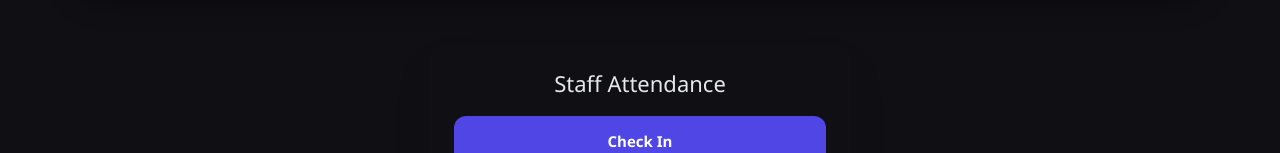
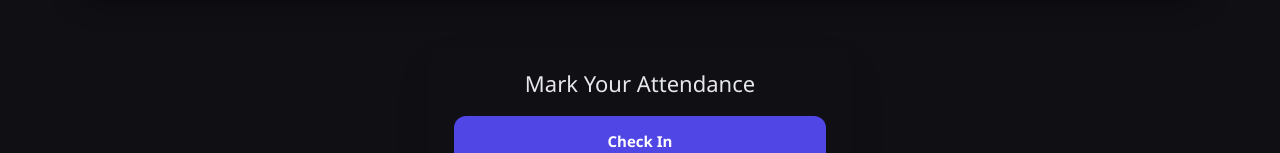
Before and after one commit to VivexaTech/staff-app, a React (Create React App) app: page /Attendance in a window 1280 px wide. Shown: the part 409-562 px from the top of the page. Built offline with nearby package versions, Linux system fonts and the light colour scheme; no server answers; the database is empty.

Commit message:
first commit

```diff
--- a/src/pages/Attendance.jsx
+++ b/src/pages/Attendance.jsx
@@ -179,7 +179,7 @@ export default function Attendance() {
             <CalendarProps />
 
             <div className="attendance-card">
-                <h2>Staff Attendance</h2>
+                <h2>Mark Your Attendance</h2>
 
                 {showCheckIn && !onLeave && (
                     <button
```
